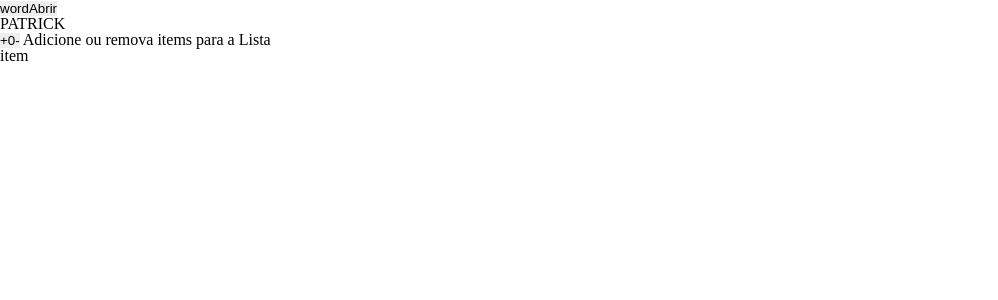
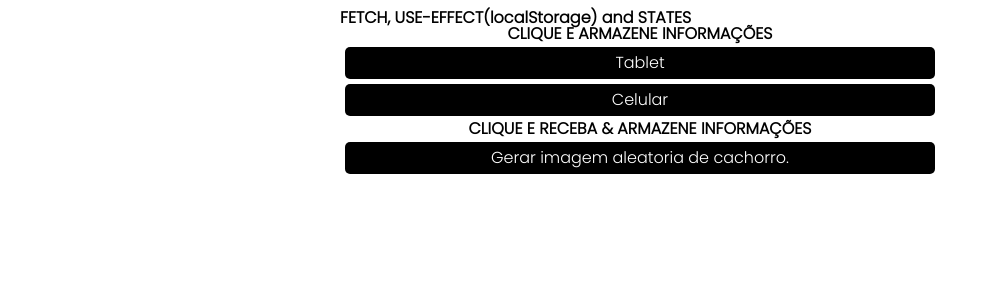
Before and after one commit to ptrktodev/ReactJS-Study, a React (Create React App) app: page / in a window 1280 px wide. Shown: the top 300 px of the page, without its empty margins (0-998 px from the left). Built offline with nearby package versions, Linux system fonts and the light colour scheme.

Commit message:
FETCH, USE-EFFECT(localStorage) and STATES

```diff
--- /dev/null
+++ b/src/App.css
@@ -0,0 +1,12 @@
+@import url('https://fonts.googleapis.com/css2?family=Poppins:wght@300&display=swap');
+
+.App {
+    font-family: 'Poppins', sans-serif;
+    margin: 0 auto;
+    height: 100vh;
+}
+.App-header {
+    max-width: 600px;
+    padding: 10px;
+    margin: 0 auto;
+}
--- a/src/App.js
+++ b/src/App.js
@@ -1,28 +1,74 @@
 import React from 'react';
-import Button from './Button';
-import Contador from './Contador';
-import Content from './Content';
+import './App.css'
+import Produto from './Produto'
 
 const App = () => {
 
-    // Hook = Open / CLose
-
-    let [Ativo, setAtivo] = React.useState(true)
-    let [item, setItem] = React.useState(true)
-
-    function fun() {
-        setItem((item) => !item)
-        // setItem(!item)
+    const style = {
+        background: 'black',
+        margin: '5px',
+        borderRadius: '5px',
+        padding: '8px',
+        color: 'white',
+        cursor: 'pointer',
+        textAlign: 'center',
+        display: 'flex',
+        flexDirection: 'row',
+        alignItems: 'center',
+        justifyContent: 'center',
+        textAlign: 'center',
     }
 
+    const display = {
+        display: 'flex',
+        flexDirection: 'row',
+        alignItems: 'center',
+        justifyContent: 'center',
+        textAlign: 'center',
+    }
+
+    // ============================================
+
+    let [produto, setProduto] = React.useState(null)
+    let [item, SetItem] = React.useState(null)
+
+    // ============================================
+
+    function click({target}) {
+        setProduto(target.innerText)
+    }
+
+    React.useEffect(() => {
+        if (produto !== null) {
+            window.localStorage.setItem('produto', produto)
+        }
+    }, [produto])
+
+    React.useEffect(() => {
+        const produtoLocal = window.localStorage.getItem('produto')
+        if (produtoLocal != null) {
+            setProduto(produtoLocal)
+        }
+    })
+
+    // ============================================
 
     return (
-        <section>
-            <button onClick={fun}>{item ? 'word' : 'palavra'}</button>
-            <Button Ativo={Ativo} setAtivo={setAtivo}/>
-            <Content Ativo={Ativo}/>
-            <Contador Ativo={Ativo} setAtivo={setAtivo}/>
-        </section>
+        <div className="App">
+        <header className='App-header'>
+            <h2>FETCH, USE-EFFECT(localStorage) and STATES</h2>
+                <div>
+                    <h3 style={display}>CLIQUE E ARMAZENE INFORMAÇÕES</h3>
+                    <buttton onClick={click} style={style} id='1'>Tablet</buttton>
+                    <buttton onClick={click} style={style} id='1'>Celular</buttton>
+                    { produto &&<p><b>Preferência:</b>    {produto}</p>}
+                </div>
+                <div>
+                    <h3 style={display}>CLIQUE E RECEBA & ARMAZENE INFORMAÇÕES</h3>
+                    <Produto style={display} produto={item}/>
+                </div>
+        </header>
+        </div>
     )
 
 }
--- a/src/Button.js
+++ /dev/null
@@ -1,7 +0,0 @@
-import React from 'react'
-
-const Button = ({Ativo, setAtivo}) => {
-  return (<button onClick={() => setAtivo(!Ativo)}>{Ativo ? 'Abrir' : 'Fechar'}</button>)
-}
-
-export default Button
--- a/src/Contador.js
+++ /dev/null
@@ -1,45 +0,0 @@
-import React from 'react'
-
-const Contador = ({Ativo, setAtivo}) => {
-
-    let [item, setItem] = React.useState(['item'])
-    let [cont, setCont] = React.useState(0)
-
-    function AddCount() {
-        /*         setCont((cont)=> {
-            return cont + 1
-        }) */
-        setCont(cont +1)
-        let x = setItem((item) => [...item, 'item ' + (cont + 1)])
-    }
-    function ExcCount() {
-        // setCont(cont-1)
-        item.pop()
-        setCont((cont)=> {
-            if (cont >= 1) {
-                return cont - 1
-            } else {
-                return 0
-        }
-        })
-    }
-    if (Ativo) {
-        return (
-            <div>
-                    <button onClick={AddCount}>+</button>
-                    <button>{cont}</button>
-                    <button onClick={ExcCount}>-</button>
-                    <span> Adicione ou remova items para a Lista</span>
-                    <ul>{item.map((item)=> (
-                        <li key={item}>{item}</li>
-                    ))}
-                    </ul>
-            </div>
-          )
-    } else {
-        return null
-    }
-
-}
-
-export default Contador
--- a/src/Content.js
+++ /dev/null
@@ -1,13 +0,0 @@
-import React from 'react'
-
-const Content = ({Ativo}) => {
-    if (Ativo) {
-        return (
-            <div>
-                PATRICK
-            </div>
-  )}
-  return null
-}
-
-export default Content
--- /dev/null
+++ b/src/Produto.js
@@ -0,0 +1,63 @@
+import React from 'react'
+
+const Planet = () => {
+
+    const [item, SetItem] = React.useState(null)
+
+    const style = {
+        background: 'black',
+        margin: '5px',
+        borderRadius: '5px',
+        padding: '8px',
+        color: 'white',
+        cursor: 'pointer',
+        textAlign: 'center',
+        textAlign: 'center',
+        display: 'flex',
+        flexDirection: 'column',
+        alignItems: 'center',
+        justifyContent: 'center',
+        textAlign: 'center',
+    }
+
+    const dog = {
+        marginTop: '20px',
+        borderRadius: '8px',
+        width: '60%',
+        display: 'flex',
+        flexDirection: 'row',
+        alignItems: 'center',
+        justifyContent: 'center',
+        textAlign: 'center',
+    }
+
+    async function api() {
+        const url = await fetch('https://dog.ceo/api/breeds/image/random')
+        const res = await url.json()
+        const img = res.message
+        SetItem(img)
+    }
+
+    React.useEffect(() => {
+        if (item !== null) {
+            window.localStorage.setItem('img', item)
+        }
+    }, [item])
+
+    React.useEffect(() => {
+        const localDog = window.localStorage.getItem('img')
+        if (localDog !== null) {
+            SetItem(localDog)
+        }
+    })
+
+    return (
+        <section>
+            <buttton onClick={api} style={style} id='1'>Gerar imagem aleatoria de cachorro.</buttton>
+            {item && <img style={dog} src={item}/>}
+        </section>
+    )
+
+}
+
+export default Planet
```
